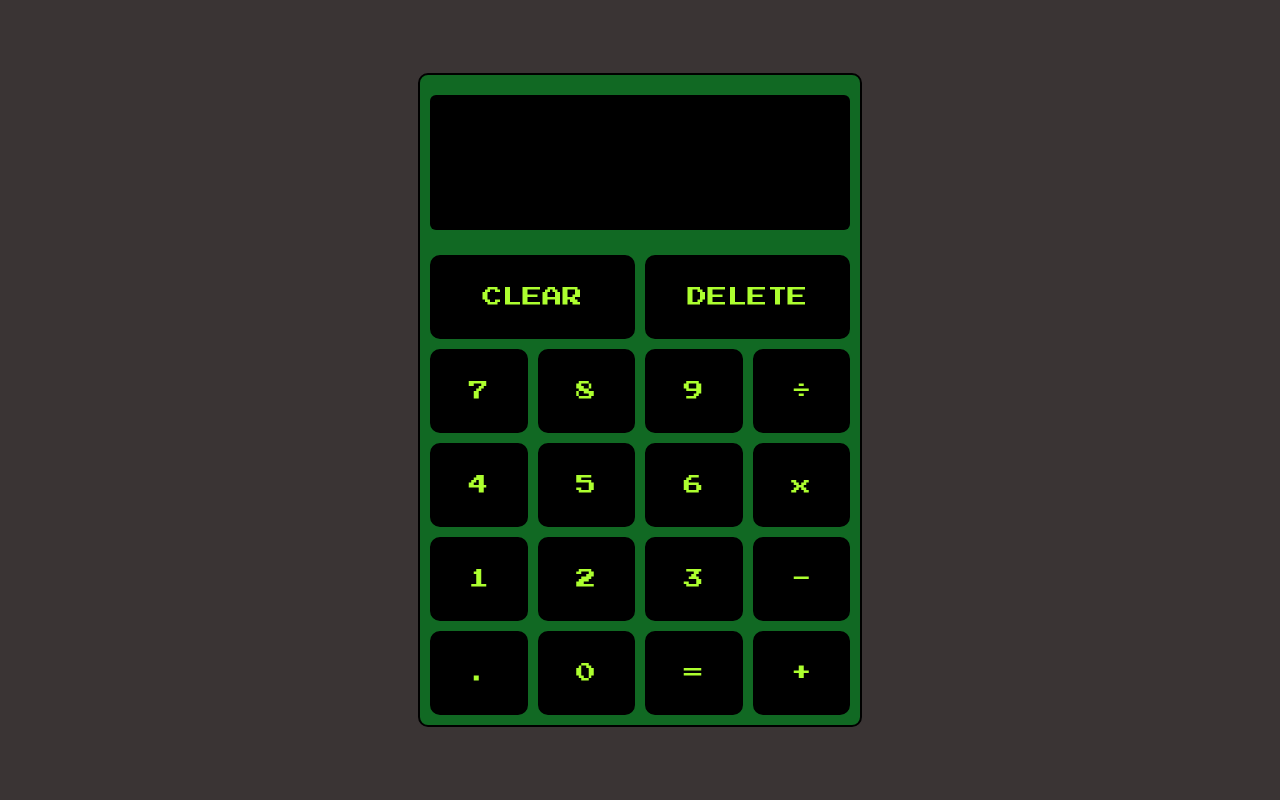
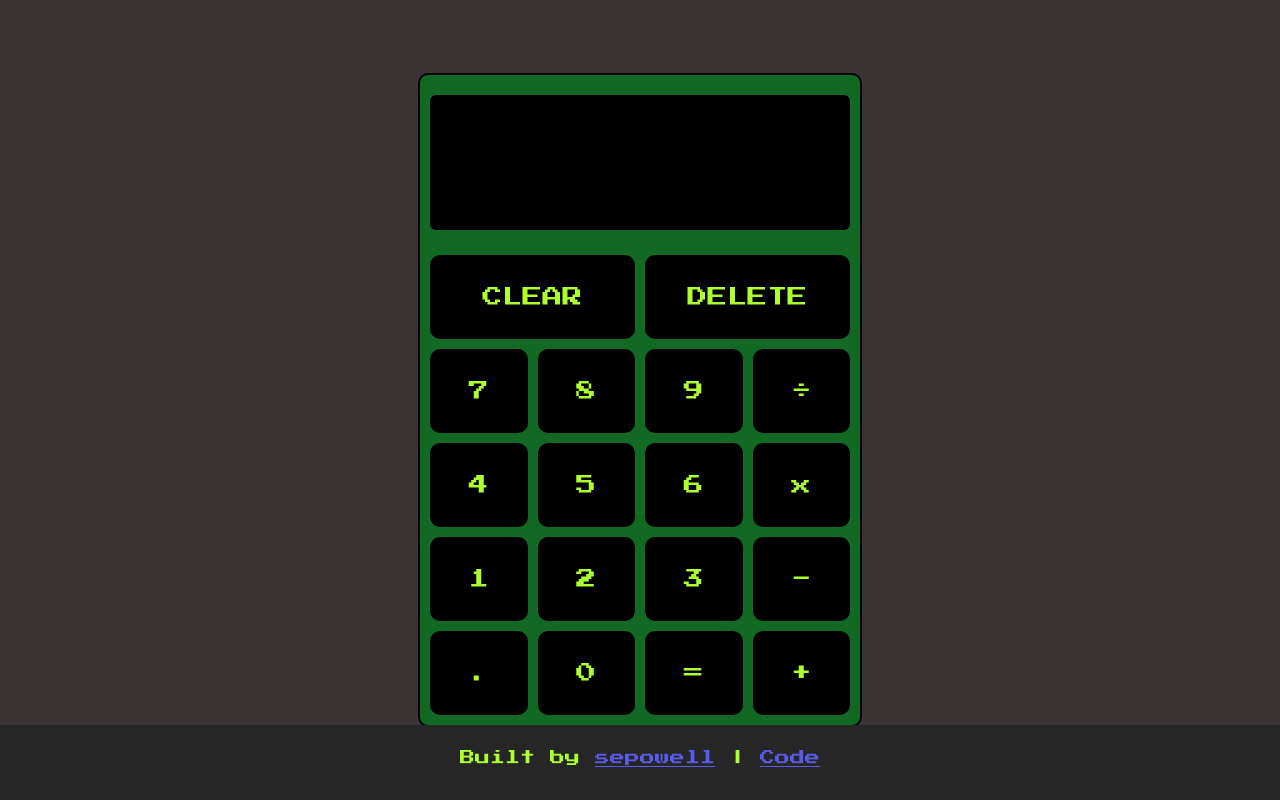
Before and after one commit to sepowell/calculator, a plain HTML site: page index.html in a window 1280 px wide. Drawn offline with Linux system fonts and the light colour scheme.

Commit message:
Add footer

```diff
--- a/index.html
+++ b/index.html
@@ -46,6 +46,14 @@
 
   </main>
 
+  <footer>
+    <div>
+      <p>Built by <a href="https://github.com/sepowell">sepowell</a> |
+      <a href="https://github.com/sepowell/etch-a-sketch">Code</a>
+      </p>
+    </div>
+  </footer>
+
 </body>
 
 </html>
--- a/styles.css
+++ b/styles.css
@@ -74,3 +74,32 @@
   background-color: rgb(156, 152, 152);
   cursor: pointer;
 }
+
+footer {
+  position: absolute;
+  bottom: 0;
+  width: 100vw;
+  height: 75px;
+  text-align: center;
+  color: greenyellow;
+  background-color: rgb(39, 38, 38);
+}
+
+footer > div {
+  display: flex;
+  justify-content: center;
+  align-items: center;
+}
+footer >div > p {
+  margin-top: 25px;
+  font-size: 15px;
+}
+
+footer > div > p > a {
+  color: rgb(91, 91, 235);
+  font-size: 15px;
+}
+
+footer > div > p > a:hover {
+  color:darkorange;
+}
```
